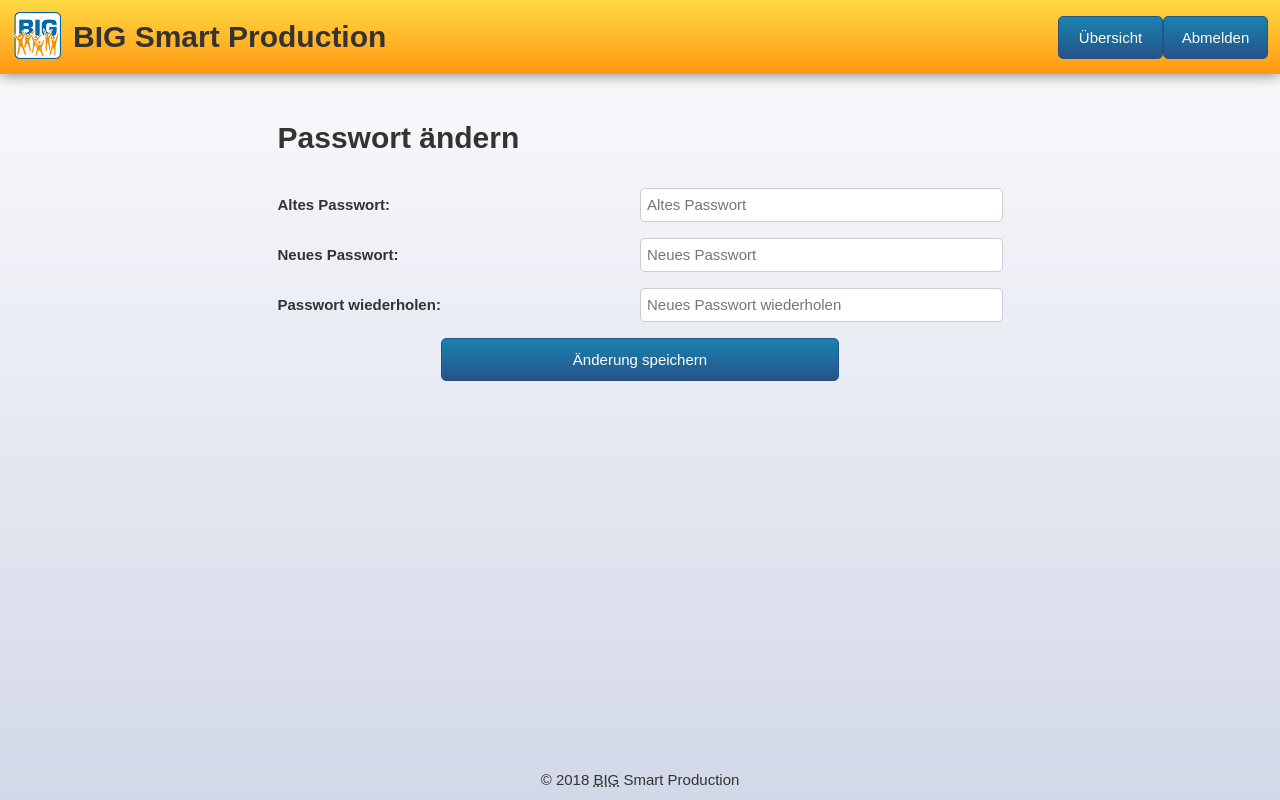
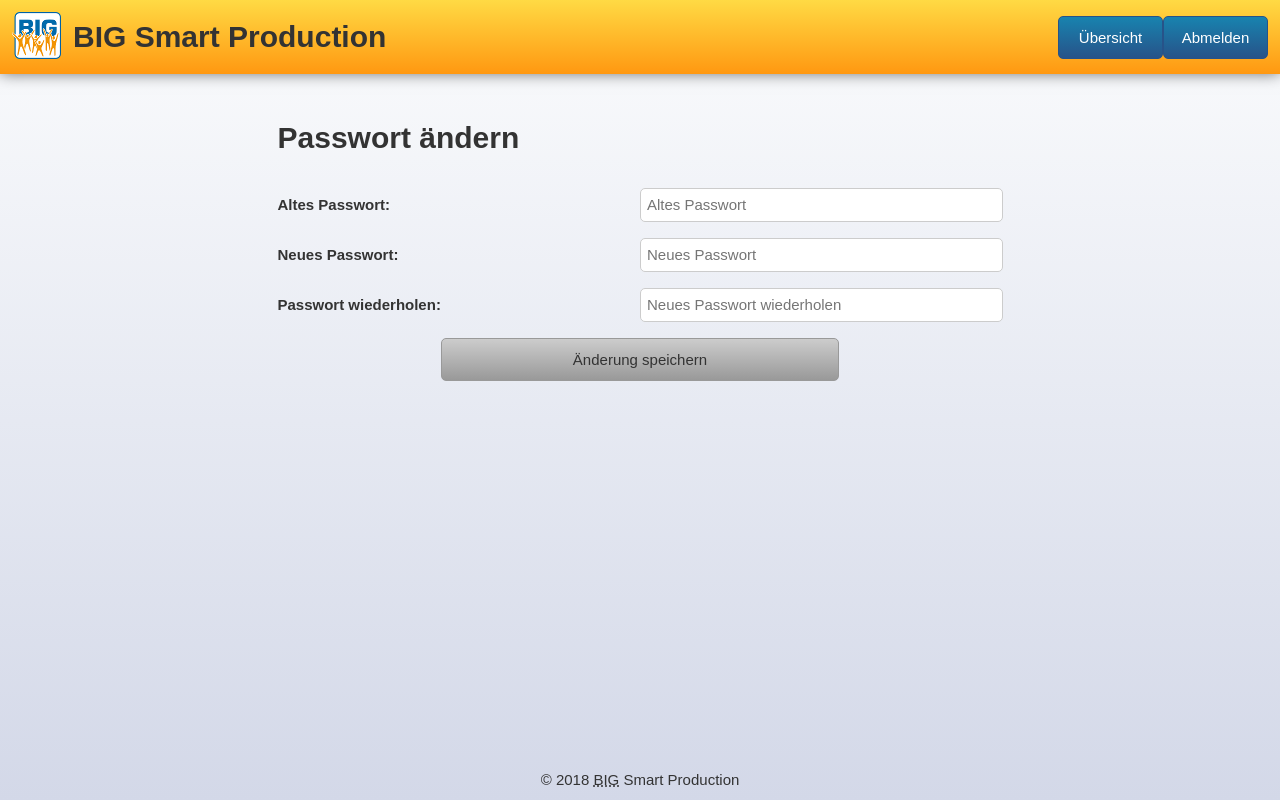
Before and after one commit to DoganKaraarslan/PRODUCTION-CHAIN, an Angular app in the folder übung3/client/: page /options in a window 1280 px wide. Built offline with nearby package versions, Linux system fonts and the light colour scheme; what @swimlane/ngx-charts would draw is missing.

Commit message:
client validation of options

```diff
--- a/übung3/client/src/app/components/options/options.component.html
+++ b/übung3/client/src/app/components/options/options.component.html
@@ -1,11 +1,11 @@
 <div class="main-container">
     <main aria-labelledby="formheadline">
-        <form class="form form-horizontal" method="post">
+        <form class="form form-horizontal" method="post" #optionsForm="ngForm" (ngSubmit)="onSubmit(optionsForm)">
             <h2 id="formheadline" class="options-headline">Passwort ändern</h2>
             <div class="form-row">
                 <label class="form-label" for="old-password-input">Altes Passwort</label>
                 <input type="password" class="form-input" name="currentPassword" id="old-password-input"
-                       placeholder="Altes Passwort" required autocomplete="current-password">
+                       placeholder="Altes Passwort" required autocomplete="current-password" ngModel>
                 <span id="old-password-error" class="error-text" *ngIf="display"></span>
             </div>
             <div class="form-row">
@@ -13,17 +13,17 @@
                 <input type="password" class="form-input" name="password" id="new-password-input"
                        placeholder="Neues Passwort" required minlength="8" maxlength="12"
                        autocomplete="new-password" pattern="(?=.*\d)(?=.*[a-z])(?=.*[A-Z]).{8,12}"
-                       title="8-12 Zeichen, jeweils mindestens ein Großbuchstabe, Kleinbuchstabe und eine Zahl">
+                       title="8-12 Zeichen, jeweils mindestens ein Großbuchstabe, Kleinbuchstabe und eine Zahl" ngModel>
             </div>
             <div class="form-row">
                 <label class="form-label" for="repeat-password-input">Passwort wiederholen</label>
                 <input type="password" class="form-input" name="confirmPassword" id="repeat-password-input"
                        placeholder="Neues Passwort wiederholen" required minlength="8" maxlength="12"
-                       autocomplete="new-password">
+                       autocomplete="new-password" ngModel>
                 <span id="new-password-error" class="error-text" *ngIf="display"></span>
             </div>
             <div class="form-row form-row-center">
-                <button id="save-changes-button" class="button button-submit">Änderung speichern</button>
+                <button [disabled]="!(compare(optionsForm) && optionsForm.form.valid)" id="save-changes-button" class="button button-submit">Änderung speichern</button>
             </div>
         </form>
     </main>
--- a/übung3/client/src/app/components/options/options.component.ts
+++ b/übung3/client/src/app/components/options/options.component.ts
@@ -1,8 +1,18 @@
 import {Component} from '@angular/core';
+import {NgForm} from '@angular/forms';
+
 
 @Component({
   selector: 'app-options',
   templateUrl: './options.component.html'
 })
 export class OptionsComponent {
+
+  compare(form: NgForm): boolean {
+    return form.value["confirmPassword"] === form.value["password"];
+  }
+
+  onSubmit(form: NgForm) : void{
+    alert("Weiterschicken an Server zum Ändern -> ergebnis als Alert anzeigen.");
+  }
 }
```
